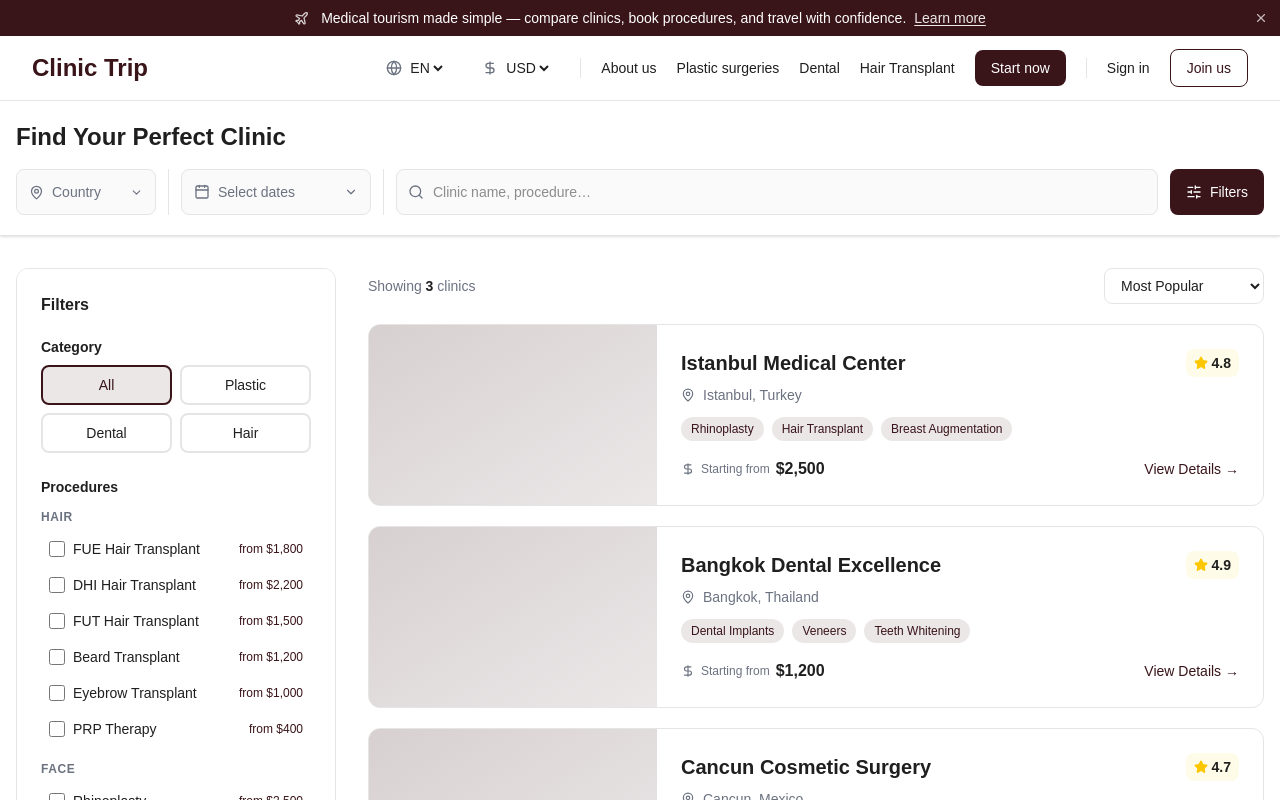
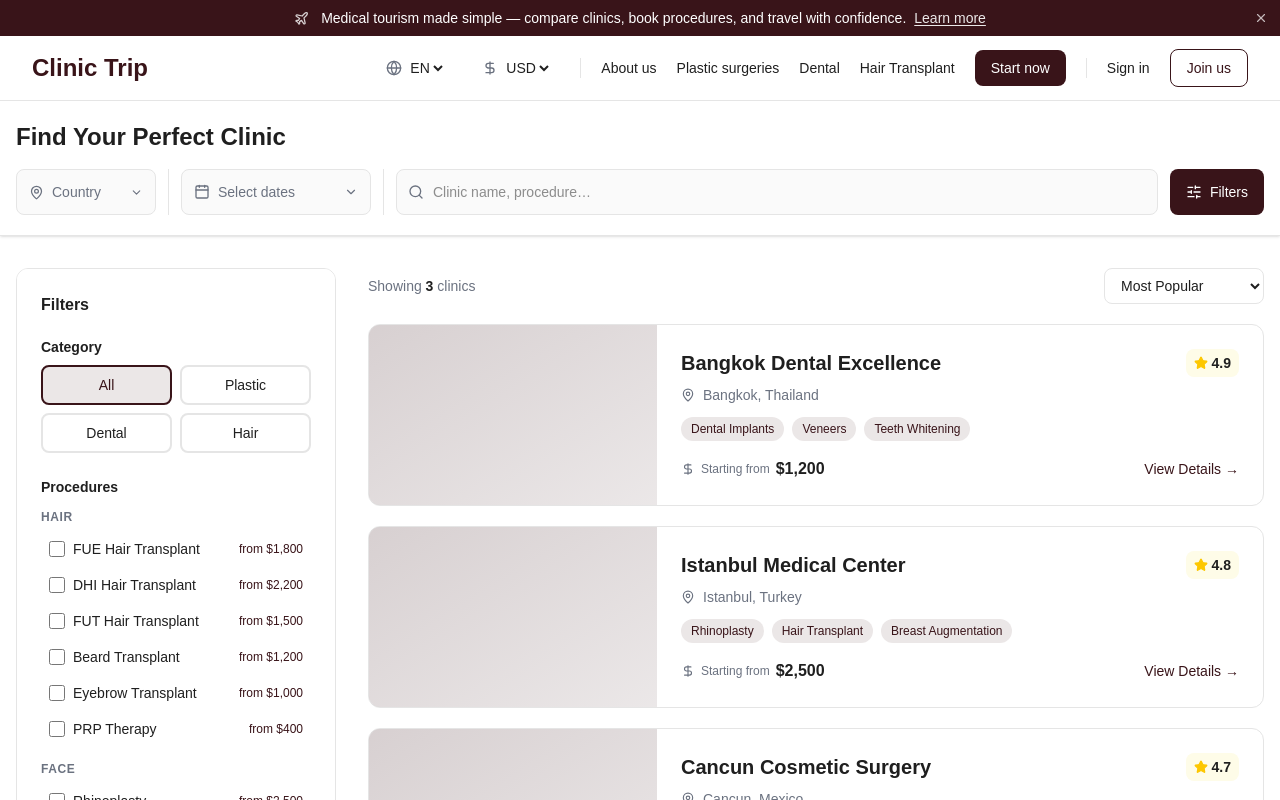
Before and after one commit to Anis23sel/ClinicTrip, a Next.js app: page /search in a window 1280 px wide. Shown: the top 800 px of the page. Built offline with nearby package versions, Linux system fonts and the light colour scheme.

Commit message:
dashboard included

```diff
--- a/src/app/search/page.tsx
+++ b/src/app/search/page.tsx
@@ -1,5 +1,5 @@
 "use client";
-import { useState, useRef, useEffect, useCallback, Suspense } from "react";
+import { useState, useRef, useEffect, useCallback, Suspense, useMemo } from "react";
 import Link from "next/link";
 import { useSearchParams } from "next/navigation";
 import { Search, SlidersHorizontal, Star, MapPin, DollarSign, ChevronDown, Calendar, X } from "lucide-react";
@@ -72,6 +72,37 @@
   { id: 2, name: "Bangkok Dental Excellence", city: "Bangkok", country: "Thailand", rating: 4.9, procedures: ["Dental Implants", "Veneers", "Teeth Whitening", "Full Mouth Reconstruction"], startingPrice: 1200 },
   { id: 3, name: "Cancun Cosmetic Surgery", city: "Cancun", country: "Mexico", rating: 4.7, procedures: ["BBL", "Tummy Tuck", "Facelift", "Breast Lift"], startingPrice: 3500 },
 ];
+
+function normalizeText(value: string) {
+  return value.toLowerCase().replace(/[^a-z0-9]/g, "");
+}
+
+function getProcedureCategory(procedure: string) {
+  const normalized = normalizeText(procedure);
+  if (normalized.includes("dental") || normalized.includes("teeth") || normalized.includes("implant") || normalized.includes("veneer") || normalized.includes("crown") || normalized.includes("bridge") || normalized.includes("invisalign") || normalized.includes("canal")) {
+    return "dental";
+  }
+  if (normalized.includes("hair") || normalized.includes("transplant")) {
+    return "hair-transplant";
+  }
+  return "plastic-surgery";
+}
+
+function getBodyPartProcedures(part: string | null) {
+  if (!part) return [];
+
+  const map: Record<string, string[]> = {
+    face: ["Rhinoplasty", "Facelift", "Eyelid Surgery", "Neck Lift"],
+    nose: ["Rhinoplasty"],
+    teeth: ["Dental Implants", "Veneers", "Teeth Whitening", "Dental Crowns", "Full Mouth Reconstruction", "Dental Bridges", "Invisalign", "Root Canal"],
+    chest: ["Breast Augmentation", "Breast Reduction", "Breast Lift"],
+    abdomen: ["Tummy Tuck", "Liposuction", "Mommy Makeover"],
+    arms: ["Arm Lift"],
+    legs: ["Thigh Lift"],
+  };
+
+  return map[part] ?? [];
+}
 
 // ── Date Range Picker ─────────────────────────────────────────────────────────
 
@@ -260,12 +291,91 @@
     sortBy: "popularity",
   });
 
-  const removeSurgery = (s: string) => setFilters({ ...filters, surgeryTypes: filters.surgeryTypes.filter((x) => x !== s) });
+  const removeSurgery = (s: string) =>
+    setFilters((current) => ({
+      ...current,
+      surgeryTypes: current.surgeryTypes.filter((x) => x !== s),
+    }));
 
   const selectedSurgeriesWithPrices = filters.surgeryTypes.map((name) => {
     const s = allSurgeries.find((x) => x.name === name);
     return { name, price: s?.price ?? 0 };
   });
+
+  const activeBodyPartProcedures = useMemo(() => getBodyPartProcedures(selectedBodyPart), [selectedBodyPart]);
+
+  const filteredClinics = useMemo(() => {
+    const keywordText = keyword.trim().toLowerCase();
+    let clinics = [...mockClinics];
+
+    if (keywordText) {
+      clinics = clinics.filter((clinic) => {
+        const haystack = [clinic.name, ...clinic.procedures].join(" ").toLowerCase();
+        return haystack.includes(keywordText);
+      });
+    }
+
+    if (country) {
+      clinics = clinics.filter((clinic) => clinic.country === country);
+    }
+
+    if (city) {
+      clinics = clinics.filter((clinic) => clinic.city === city);
+    }
+
+    if (filters.category) {
+      clinics = clinics.filter((clinic) =>
+        clinic.procedures.some((procedure) => getProcedureCategory(procedure) === filters.category)
+      );
+    }
+
+    if (filters.surgeryTypes.length) {
+      clinics = clinics.filter((clinic) =>
+        filters.surgeryTypes.some((selectedSurgery) =>
+          clinic.procedures.some((procedure) =>
+            normalizeText(procedure).includes(normalizeText(selectedSurgery)) ||
+            normalizeText(selectedSurgery).includes(normalizeText(procedure))
+          )
+        )
+      );
+    }
+
+    if (filters.priceRange[1] < 20000) {
+      clinics = clinics.filter((clinic) => clinic.startingPrice <= filters.priceRange[1]);
+    }
+
+    if (filters.rating > 0) {
+      clinics = clinics.filter((clinic) => clinic.rating >= filters.rating);
+    }
+
+    if (activeBodyPartProcedures.length) {
+      clinics = clinics.filter((clinic) =>
+        clinic.procedures.some((procedure) =>
+          activeBodyPartProcedures.some((bodyPartProcedure) =>
+            normalizeText(procedure).includes(normalizeText(bodyPartProcedure)) ||
+            normalizeText(bodyPartProcedure).includes(normalizeText(procedure))
+          )
+        )
+      );
+    }
+
+    const sortedClinics = [...clinics];
+    switch (filters.sortBy) {
+      case "price-low":
+        sortedClinics.sort((a, b) => a.startingPrice - b.startingPrice);
+        break;
+      case "price-high":
+        sortedClinics.sort((a, b) => b.startingPrice - a.startingPrice);
+        break;
+      case "rating":
+        sortedClinics.sort((a, b) => b.rating - a.rating);
+        break;
+      default:
+        sortedClinics.sort((a, b) => b.rating - a.rating);
+    }
+
+    return sortedClinics;
+  }, [activeBodyPartProcedures, city, country, filters.category, filters.priceRange, filters.rating, filters.sortBy, filters.surgeryTypes, keyword]);
 
   return (
     <div className="min-h-screen bg-background">
@@ -335,7 +445,7 @@
                       ].map(({ value, label }) => (
                         <button
                           key={value}
-                          onClick={() => setFilters({ ...filters, category: value, surgeryTypes: [] })}
+                          onClick={() => setFilters((current) => ({ ...current, category: value, surgeryTypes: [] }))}
                           className={`py-2 px-3 rounded-lg border-2 text-sm transition-all ${filters.category === value ? "border-primary bg-primary/10 text-primary font-medium" : "border-border hover:border-primary/40"}`}
                         >
                           {label}
@@ -348,7 +458,7 @@
                     <label className="block mb-3 text-sm font-semibold">Procedures</label>
                     <SurgeryFilter
                       selected={filters.surgeryTypes}
-                      onChange={(s) => setFilters({ ...filters, surgeryTypes: s })}
+                      onChange={(s) => setFilters((current) => ({ ...current, surgeryTypes: s }))}
                       category={filters.category}
                     />
                   </div>
@@ -362,7 +472,7 @@
                     <input
                       type="range" min="0" max="20000" step="500"
                       value={filters.priceRange[1]}
-                      onChange={(e) => setFilters({ ...filters, priceRange: [0, parseInt(e.target.value)] })}
+                      onChange={(e) => setFilters((current) => ({ ...current, priceRange: [0, parseInt(e.target.value)] }))}
                       className="w-full accent-primary"
                     />
                   </div>
@@ -371,20 +481,20 @@
                     <label className="block mb-2 text-sm font-semibold">Minimum Rating</label>
                     <div className="flex gap-1">
                       {[1, 2, 3, 4, 5].map((star) => (
-                        <button key={star} onClick={() => setFilters({ ...filters, rating: star })} className="p-0.5">
+                        <button key={star} onClick={() => setFilters((current) => ({ ...current, rating: star }))} className="p-0.5">
                           <Star size={20} className={star <= filters.rating ? "fill-yellow-400 text-yellow-400" : "text-gray-300"} />
                         </button>
                       ))}
                       {filters.rating > 0 && (
-                        <button onClick={() => setFilters({ ...filters, rating: 0 })} className="text-xs text-muted-foreground ml-1 hover:text-destructive">clear</button>
+                        <button onClick={() => setFilters((current) => ({ ...current, rating: 0 }))} className="text-xs text-muted-foreground ml-1 hover:text-destructive">clear</button>
                       )}
                     </div>
                   </div>
 
-                  <div>
+                  {/* <div>
                     <label className="block mb-3 text-sm font-semibold">Select Body Part</label>
                     <BodyPartSelector onSelectBodyPart={(part) => setSelectedBodyPart(part)} selectedPart={selectedBodyPart} />
-                  </div>
+                  </div> */}
                 </div>
               </div>
             </aside>
@@ -409,11 +519,11 @@
 
             <div className="flex items-center justify-between mb-5">
               <p className="text-muted-foreground text-sm">
-                Showing <span className="font-semibold text-foreground">{mockClinics.length}</span> clinics
+                Showing <span className="font-semibold text-foreground">{filteredClinics.length}</span> clinics
               </p>
               <select
                 value={filters.sortBy}
-                onChange={(e) => setFilters({ ...filters, sortBy: e.target.value })}
+                onChange={(e) => setFilters((current) => ({ ...current, sortBy: e.target.value }))}
                 className="px-3 py-2 bg-card rounded-lg border border-border focus:outline-none focus:ring-2 focus:ring-ring text-sm"
               >
                 <option value="popularity">Most Popular</option>
@@ -424,7 +534,12 @@
             </div>
 
             <div className="grid gap-5">
-              {mockClinics.map((clinic) => (
+              {filteredClinics.length === 0 ? (
+                <div className="bg-card rounded-xl border border-border p-10 text-center text-muted-foreground">
+                  No clinics match your selected filters. Try broadening your criteria.
+                </div>
+              ) : (
+                filteredClinics.map((clinic) => (
                 <Link
                   key={clinic.id}
                   href={`/clinic/${clinic.id}`}
@@ -460,7 +575,8 @@
                     </div>
                   </div>
                 </Link>
-              ))}
+                ))
+              )}
             </div>
           </div>
         </div>
```
Also changed, not shown: 1 other file (tests, documents, lock files or other folders).
